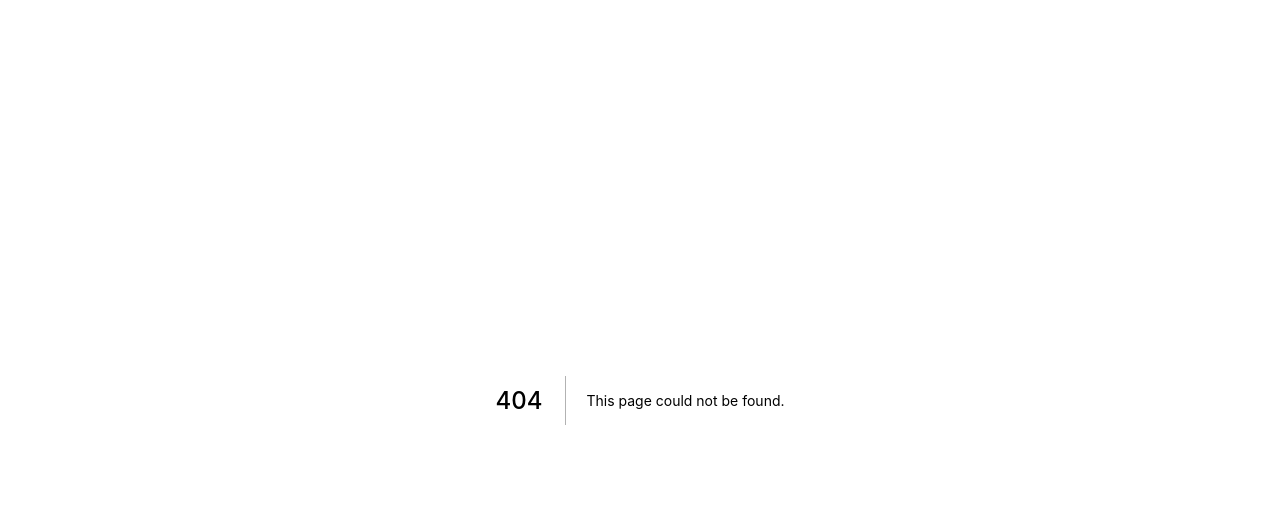
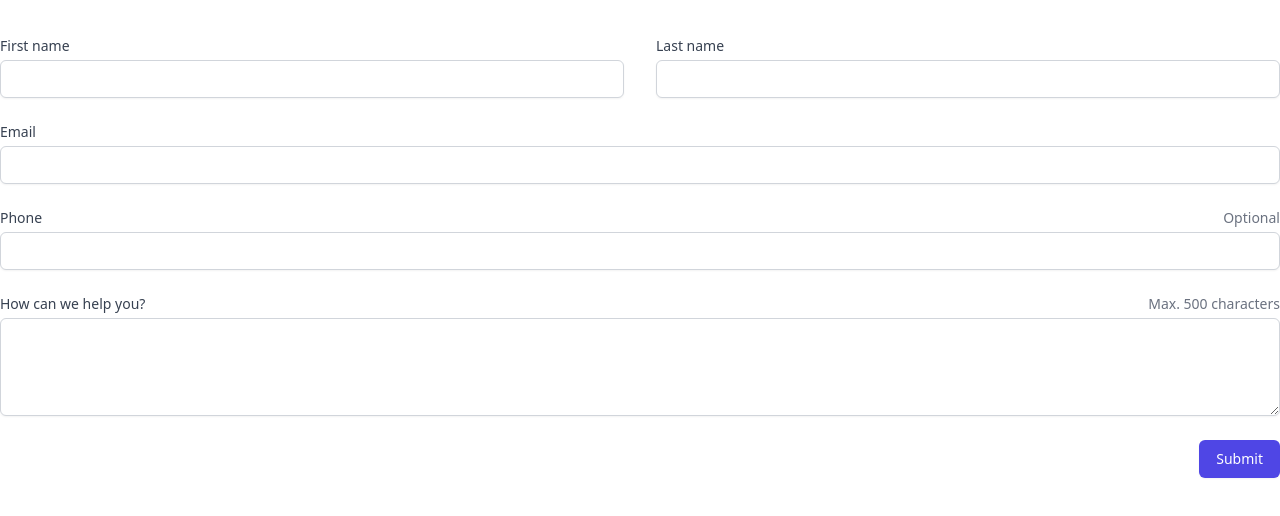
Before and after one commit to ericagirges/cnpp-website, a Next.js app in the folder app/: page /components/ContactForm in a window 1280 px wide. Before the commit this address had no page. Shown: the top 516 px of the page. Built offline with nearby package versions, Linux system fonts and the light colour scheme.

Commit message:
Added contact page, minor config update, ContactForm component with form data state

```diff
--- a/app/package.json
+++ b/app/package.json
@@ -8,6 +8,7 @@
   "dependencies": {
     "@headlessui/react": "^1.5.0",
     "@heroicons/react": "^1.0.5",
+    "@tailwindcss/forms": "^0.4.0",
     "next": "latest",
     "react": "^17.0.2",
     "react-dom": "^17.0.2"
--- a/app/pages/components/Contact.js
+++ /dev/null
@@ -1,3 +0,0 @@
-export const Contact = () => {
-  return <div></div>
-}
--- /dev/null
+++ b/app/pages/components/ContactForm.js
@@ -0,0 +1,151 @@
+import {useState} from 'react';
+
+export default function ContactForm() {
+  // Initial Object
+  const initialFormData = Object.freeze({
+    "first-name": "",
+    "last-name": "",
+    "email": "",
+    "phone": "",
+    "how-can-we-help": ""
+  });
+
+  const [formData, updateFormData] = useState(initialFormData)
+
+  // Get form data and save to state
+  const handleChange = (e) => {
+    updateFormData({
+      ...formData,
+      [e.target.name]: e.target.value.trim()
+    });
+  };
+
+  // Passes form data somewhere
+  const handleSubmit = (e) => {
+    e.preventDefault()
+    console.log(formData);
+  };
+
+  return (
+    <form
+      action="#"
+      method="POST"
+      className="mt-9 grid grid-cols-1 gap-y-6 sm:grid-cols-2 sm:gap-x-8"
+    >
+      <div>
+        <label
+          htmlFor="first-name"
+          className="block text-sm font-medium text-gray-700"
+        >
+          First name
+        </label>
+        <div className="mt-1">
+          <input
+            type="text"
+            name="first-name"
+            id="first-name"
+            autoComplete="given-name"
+            onChange={handleChange}
+            className="block w-full rounded-md border-gray-300 shadow-sm focus:border-indigo-500 focus:ring-indigo-500 sm:text-sm"
+          />
+        </div>
+      </div>
+      <div>
+        <label
+          htmlFor="last-name"
+          className="block text-sm font-medium text-gray-700"
+        >
+          Last name
+        </label>
+        <div className="mt-1">
+          <input
+            type="text"
+            name="last-name"
+            id="last-name"
+            autoComplete="family-name"
+            onChange={handleChange}
+            className="block w-full rounded-md border-gray-300 shadow-sm focus:border-indigo-500 focus:ring-indigo-500 sm:text-sm"
+          />
+        </div>
+      </div>
+      <div className="sm:col-span-2">
+        <label
+          htmlFor="email"
+          className="block text-sm font-medium text-gray-700"
+        >
+          Email
+        </label>
+        <div className="mt-1">
+          <input
+            id="email"
+            name="email"
+            type="email"
+            autoComplete="email"
+            onChange={handleChange}
+            className="block w-full rounded-md border-gray-300 shadow-sm focus:border-indigo-500 focus:ring-indigo-500 sm:text-sm"
+          />
+        </div>
+      </div>
+      <div className="sm:col-span-2">
+        <div className="flex justify-between">
+          <label
+            htmlFor="phone"
+            className="block text-sm font-medium text-gray-700"
+          >
+            Phone
+          </label>
+          <span id="phone-description" className="text-sm text-gray-500">
+            Optional
+          </span>
+        </div>
+        <div className="mt-1">
+          <input
+            type="text"
+            name="phone"
+            id="phone"
+            autoComplete="tel"
+            aria-describedby="phone-description"
+            onChange={handleChange}
+            className="block w-full rounded-md border-gray-300 shadow-sm focus:border-indigo-500 focus:ring-indigo-500 sm:text-sm"
+          />
+        </div>
+      </div>
+      <div className="sm:col-span-2">
+        <div className="flex justify-between">
+          <label
+            htmlFor="how-can-we-help"
+            className="block text-sm font-medium text-gray-700"
+          >
+            How can we help you?
+          </label>
+          <span
+            id="how-can-we-help-description"
+            className="text-sm text-gray-500"
+          >
+            Max. 500 characters
+          </span>
+        </div>
+        <div className="mt-1">
+          <textarea
+            id="how-can-we-help"
+            name="how-can-we-help"
+            aria-describedby="how-can-we-help-description"
+            rows={4}
+            onChange={handleChange}
+            className="block w-full rounded-md border border-gray-300 shadow-sm focus:border-indigo-500 focus:ring-indigo-500 sm:text-sm"
+            defaultValue={''}
+          />
+        </div>
+      </div>
+      <div className="text-right sm:col-span-2">
+        <button
+          type="submit"
+          onClick={handleSubmit}
+          className="inline-flex justify-center rounded-md border border-transparent bg-indigo-600 py-2 px-4 text-sm font-medium text-white shadow-sm hover:bg-indigo-700 focus:outline-none focus:ring-2 focus:ring-indigo-500 focus:ring-offset-2"
+        >
+          Submit
+        </button>
+      </div>
+    </form>
+  )
+}
--- /dev/null
+++ b/app/pages/contact.tsx
@@ -0,0 +1,33 @@
+import Header from './components/Header'
+import ContactForm from "./components/ContactForm"
+
+export default function Contact() {
+  return (
+    <>
+    <Header />
+    <div className="relative bg-white">
+      <div className="lg:absolute lg:inset-0">
+        <div className="lg:absolute lg:inset-y-0 lg:right-0 lg:w-1/2">
+          <img
+            className="h-56 w-full object-cover lg:absolute lg:h-full"
+            src="https://images.unsplash.com/photo-1556761175-4b46a572b786?ixlib=rb-1.2.1&ixid=eyJhcHBfaWQiOjEyMDd9&auto=format&fit=crop&w=1567&q=80"
+            alt=""
+          />
+        </div>
+      </div>
+      <div className="relative py-16 px-4 sm:py-24 sm:px-6 lg:px-8 lg:max-w-7xl lg:mx-auto lg:py-32 lg:grid lg:grid-cols-2">
+        <div className="lg:pr-8">
+          <div className="max-w-md mx-auto sm:max-w-lg lg:mx-0">
+            <h2 className="text-3xl font-extrabold tracking-tight sm:text-4xl">Let's work together</h2>
+            <p className="mt-4 text-lg text-gray-500 sm:mt-3">
+              We’d love to hear from you! Send us a message using the form opposite, or email us. We’d love to hear from
+              you! Send us a message using the form opposite, or email us.
+            </p>
+          <ContactForm />
+          </div>
+        </div>
+      </div>
+    </div>
+    </>
+  )
+}
--- a/app/tailwind.config.js
+++ b/app/tailwind.config.js
@@ -16,5 +16,7 @@ module.exports = {
       },
     },
   },
-  plugins: [],
+  plugins: [
+    require('@tailwindcss/forms'),
+  ],
 }
```
Also changed, not shown: 1 other file (tests, documents, lock files or other folders).
